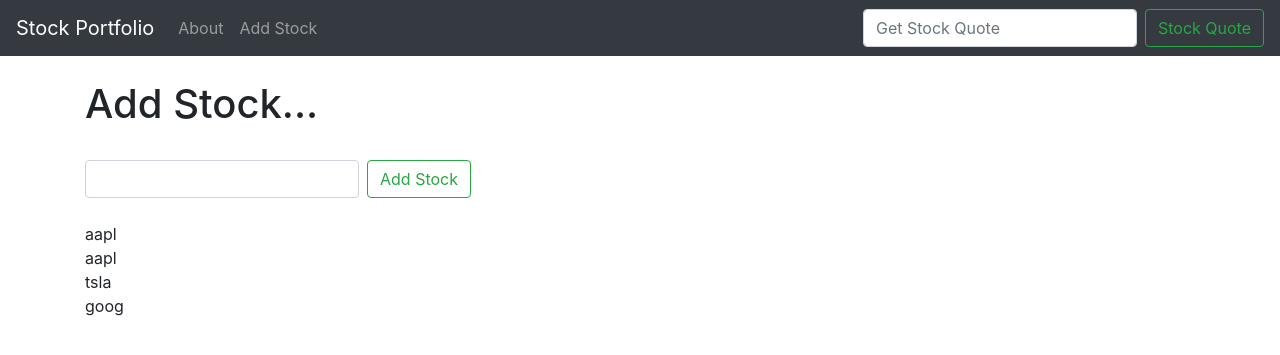
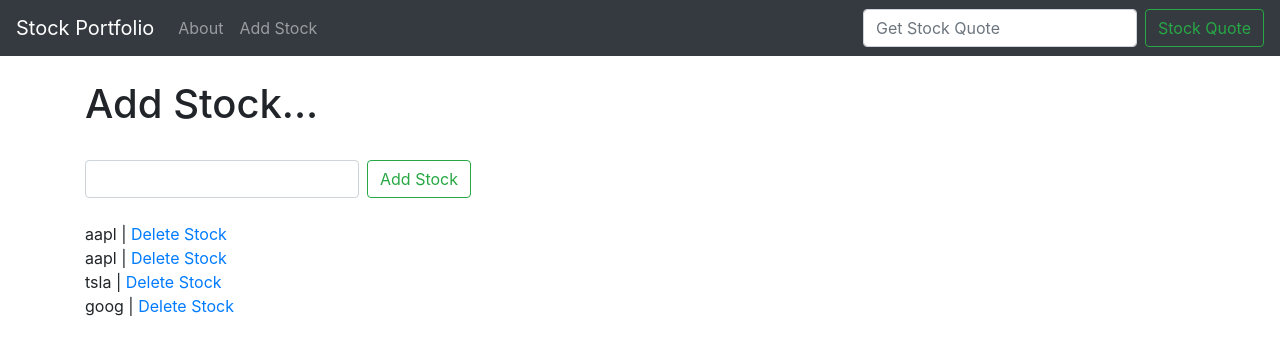
Before and after one commit to Anisaahamed5/Project04, a Django app: page /add_stock.html in a window 1280 px wide. Shown: the top 355 px of the page. Run offline with Django 3.2, Linux system fonts and the light colour scheme; data comes from the database, SQL or seed files in the repository; both versions use the stored data as it was after the commit.

Commit message:
added delete function

```diff
--- a/Project04/quotes/templates/add_stock.html
+++ b/Project04/quotes/templates/add_stock.html
@@ -13,7 +13,8 @@
 <br/>
 
 {% for item in ticker %}
-    {{ item }}<br/>
+    {{ item }} | <a href="{% url 'delete' item.id %}">
+    Delete Stock</a><br/>
 {% endfor %}
 
 {% endblock %}
--- a/Project04/quotes/urls.py
+++ b/Project04/quotes/urls.py
@@ -8,4 +8,7 @@ urlpatterns = [
 
     path('add_stock.html', views.add_stock, name="add_stock"),
 
+    path('delete/<stock_id>', views.delete, name="delete"),
+
+
 ]
--- a/Project04/quotes/views.py
+++ b/Project04/quotes/views.py
@@ -35,9 +35,15 @@ def add_stock(request):
 
         if form.is_valid():
             form.save()
-            messages.success(request, ("Stock Has Been Added Successsfully"))
+            messages.success(request, ("Stock Has Been Added Successsfully!"))
             return redirect ('add_stock')
     else:
 
         ticker = Stock.objects.all()
         return render(request, 'add_stock.html', {'ticker': ticker})
+
+def delete(request, stock_id):
+    item = Stock.objects.get(pk=stock_id)
+    item.delete()
+    messages.success(request, ("Stock Has Been Deleted!"))
+    return redirect ('add_stock')
```
Also changed, not shown: Project04/db.sqlite3.
